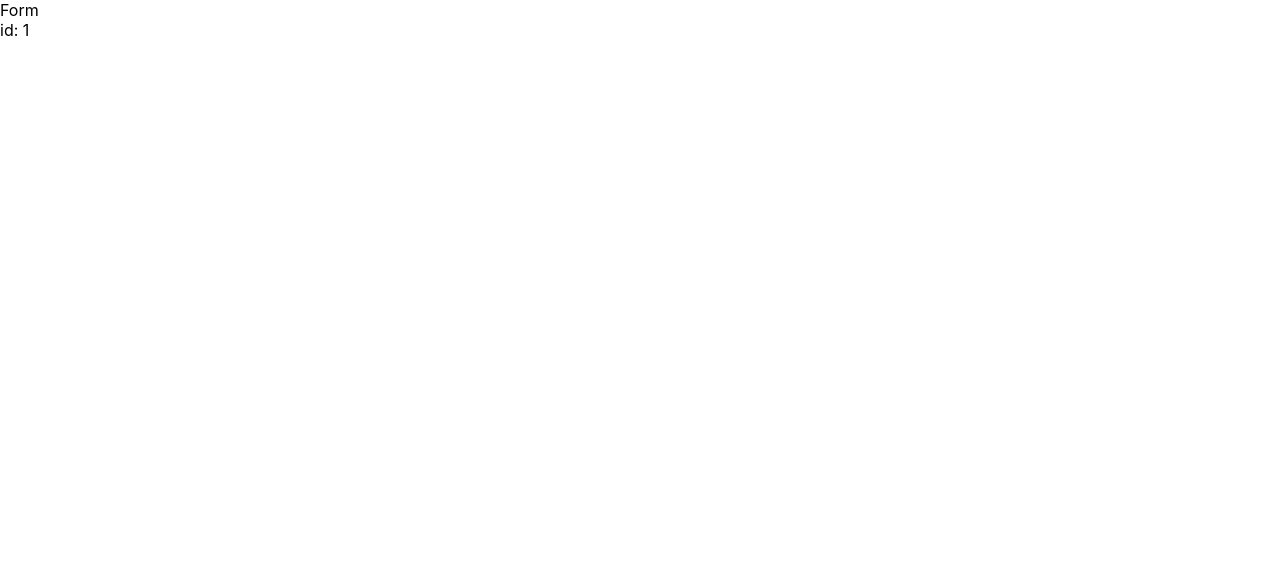
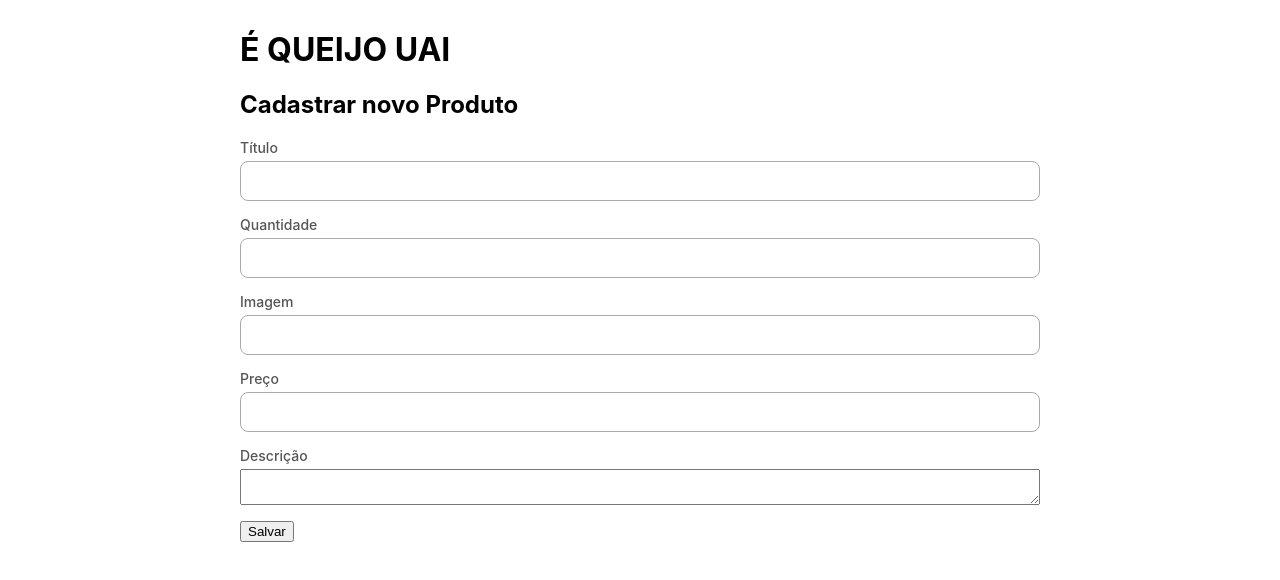
Before and after one commit to IzaqueNunes/projetov1, a React (Create React App) app in the folder web/: page /edit/1 in a window 1280 px wide. Shown: the top 580 px of the page. Built offline with nearby package versions, Linux system fonts and the light colour scheme.

Commit message:
13/11
Implementação do formulario e criação do objeto para armazenar os cadastro e exibir na lista.

```diff
--- a/web/src/components/produtos/card/card.css
+++ b/web/src/components/produtos/card/card.css
@@ -5,6 +5,7 @@
     display: flex;
     padding: 15px;
     align-items: flex-start;
+    margin-bottom: 20px;
   }
 
 
--- /dev/null
+++ b/web/src/components/produtos/form/form.css
@@ -0,0 +1,19 @@
+.prudots-form__group{
+    display: flex;
+    flex-direction: column;
+    margin-bottom: 15px;
+}
+
+.prudots-form__group label{
+    margin-bottom: 5px;
+    font-size: 14px;
+    font-weight: 500;
+    color: #555;
+}
+
+.prudots-form__group input{
+    border: 1px solid #aaa;
+    border-radius: 8px;
+    background-color: #fff;
+    height: 36px;
+}
--- /dev/null
+++ b/web/src/components/produtos/form/form.js
@@ -0,0 +1,75 @@
+import React, {useState} from 'react';
+import {useHistory} from 'react-router-dom';
+import './form.css'
+import axios from 'axios';
+
+const initialValue={
+    title: '',
+    quantidade: 0,
+    ImageUrl:'',
+    price:0,
+    descricao:''
+}
+const ProdutosForm= ()=>{
+
+    const [values, setValues] = useState(initialValue);
+    const history = useHistory ();
+
+
+    function onChange(ev){
+        const {name, value} = ev.target;
+        console.log(values);
+        setValues({...values, [name]: value});
+    }
+
+    function onSubmit(ev){
+        ev.preventDefault();
+
+        axios.post('http://localhost:4000/produtos', values)
+        .then ((response)=>{
+            history.push('/');
+        });
+    }
+
+    return(
+        <div>
+            <h1>É QUEIJO UAI</h1>
+            <h2>Cadastrar novo Produto</h2>
+
+
+            <form onSubmit={onSubmit}>
+                <div className="prudots-form__group">
+                    <label htmlFor="title">Título</label>
+                    <input id="title" name="title" type="text" onChange={onChange}/>
+                </div>
+
+                <div className="prudots-form__group">
+                    <label htmlFor="quantidade">Quantidade</label>
+                    <input id="quantidade" name="quantidade" type="number" onChange={onChange}/>
+                </div>
+
+                <div className="prudots-form__group">
+                    <label htmlFor="imageUrl">Imagem</label>
+                    <input id="imageUrl" name="imageUrl" type="text" onChange={onChange}/>
+                </div>
+
+                <div className="prudots-form__group">
+                    <label htmlFor="price">Preço</label>
+                    <input id="price" name="price" type="number" onChange={onChange}/>
+                </div>
+
+                <div className="prudots-form__group">
+                    <label htmlFor="descricao">Descrição</label>
+                    <textarea id="descricao" name="descricao" type="number" onChange={onChange}/>
+                </div>
+
+                <div>
+                    <button type="submit">Salvar</button>
+                </div>
+            </form>
+        </div>
+    )
+
+};
+
+export default ProdutosForm;
--- /dev/null
+++ b/web/src/components/produtos/list/list.css
@@ -0,0 +1,4 @@
+.produtos-list .produtos-card{
+    margin-bottom: 20px;
+
+}
--- /dev/null
+++ b/web/src/components/produtos/list/list.js
@@ -0,0 +1,21 @@
+import React from 'react';
+import ProdutosCard from 'components/produtos/card/card';
+import './list.css';
+
+
+const ProdutosList = ({loading, produtos}) =>{
+    if (loading){
+        return <div>Carregando...</div>
+    }
+
+    return (
+        <div className='produtos-list'>
+            {produtos.map((produtos =>
+                <ProdutosCard produtos={produtos}/>
+                ))}
+        </div>
+    );
+
+}
+
+export default ProdutosList;
--- a/web/src/components/produtos/search/search.css
+++ b/web/src/components/produtos/search/search.css
@@ -7,10 +7,16 @@
 
 .produtos-search__input{
     display: flex;
-
-
+    height: 42px;
+    border: 1px solid #ccc;
+    border-radius: 8px;
+    width: 100%;
+    margin-bottom: 40px;
+    padding: 0 10px;
+    font-size: 16px;
 }
 
-.produtos-search__input input{
-
+.produtos-search__header h1{
+    text-transform: uppercase;
+    color: #e7d800d3;
 }
--- a/web/src/components/produtos/search/search.js
+++ b/web/src/components/produtos/search/search.js
@@ -1,33 +1,41 @@
 import React, {useState, useEffect} from 'react';
 import axios from 'axios';
-import ProdutosCard from 'components/produtos/card/card';
+import ProdutosList from 'components/produtos/list/list';
+
 import {Link} from 'react-router-dom';
 import './search.css'
 
 const ProdutosSearch=() =>{
 
     const [produtos, setProdutos] = useState([]);
+    const [search, setSearch] = useState('');
 
   useEffect(() =>{
-    axios.get('http://localhost:4000/produtos?_embed=comments')
+    const params={};
+    if (search){
+      params.title_like = search;
+    }
+    axios.get('http://localhost:4000/produtos?_embed=comments&_order=desc&_sort=id', {params})
       .then ((response)=> {
         setProdutos(response.data);
       });
-  }, []);
+  }, [search]);
 
   return (
 
       <div className="produtos-search">
           <header className="produtos-search__header">
-              <h1>Produtos Cadastrasdos</h1>
+              <h1>Produtos Cadastrados</h1>
               <Link to="/create">Cadastrar um Produto</Link>
           </header>
-          <section className="produtos-search__input">
-            <input type="search"/>
-          </section>
-        {produtos.map((produtos)=> (
-            <ProdutosCard produtos={produtos}/>
-        ))}
+         <input
+         className="produtos-search__input"
+         type="search"
+         placeholder="Pesquisar por produto"
+         value={search}
+         onChange={(ev)=> setSearch(ev.target.value)}
+         />
+        <ProdutosList produtos={produtos} loading={!produtos.length}/>
       </div>
   )
 };
--- a/web/src/pages/Produtos/Form/Form.js
+++ b/web/src/pages/Produtos/Form/Form.js
@@ -1,15 +1,18 @@
 import React from 'react';
 import {useParams} from 'react-router-dom';
-
+import ProdutosForm from 'components/produtos/form/form';
+import UIContainer from 'components/UI/Container/Container';
 
 
 const PagesProdutosForm = () => {
     const { id } = useParams();
     return (
-        <div>
-            Form
-            {id && <div>id: {id}</div>}
-        </div>
+
+            <UIContainer>
+                <ProdutosForm />
+            </UIContainer>
+
+
     );
 };
 
```
Also changed, not shown: 1 other file (tests, documents, lock files or other folders).
